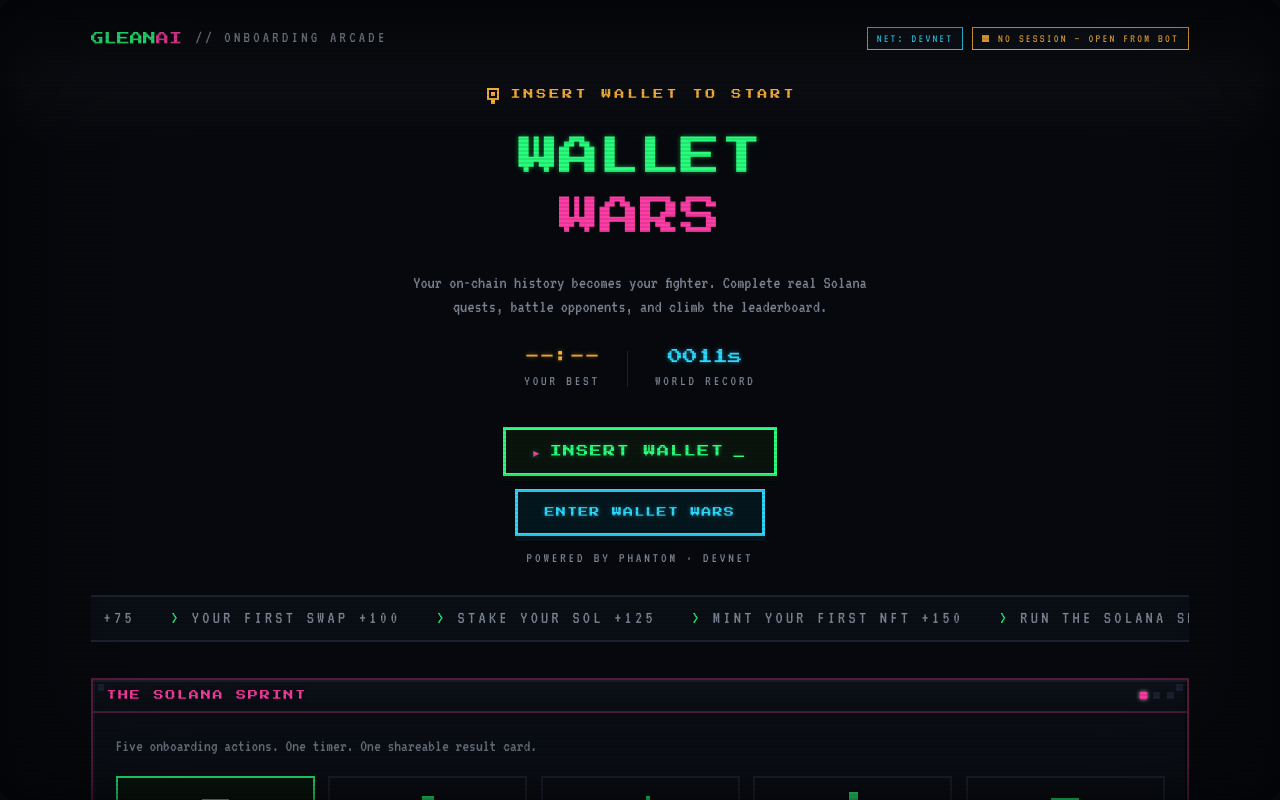
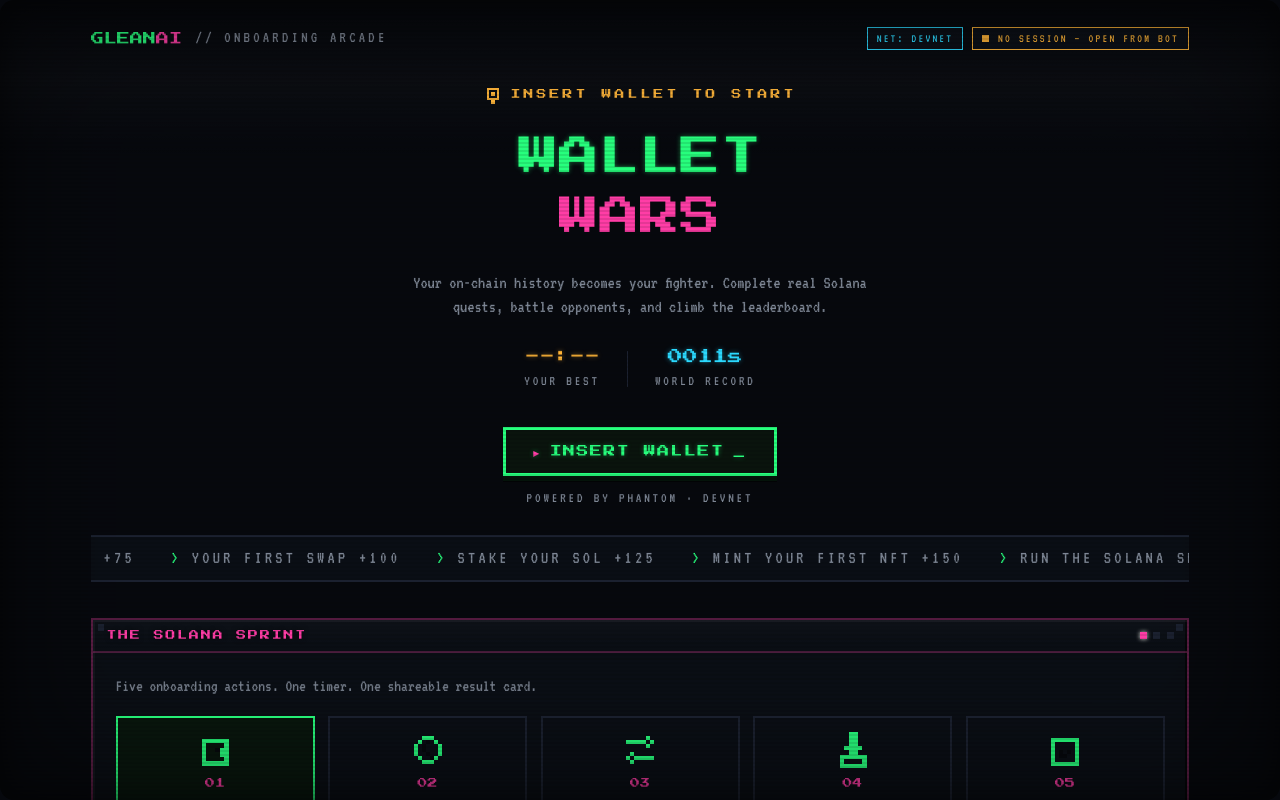
Before and after one commit to williamsburgsh-commits/GleanAI, a Next.js app in the folder web/: page / in a window 1280 px wide. Shown: the top 800 px of the page. Built offline with nearby package versions, Linux system fonts and the light colour scheme.

Commit message:
Improve home and play navigation with state-aware hero CTA.
Show a single Insert Wallet button until connected, then Continue plus a secondary Wallet Wars link; add BACK navigation from the play page.

Co-authored-by: Cursor <cursoragent@cursor.com>

```diff
--- a/web/app/page.tsx
+++ b/web/app/page.tsx
@@ -1,7 +1,7 @@
 import Link from 'next/link';
 import { CrtPanel } from '@/components/CrtPanel';
 import { Ticker } from '@/components/Ticker';
-import { ConnectButton } from '@/components/ConnectButton';
+import { HomeHeroCta } from '@/components/HomeHeroCta';
 import { TelegramCapture } from '@/components/TelegramCapture';
 import {
   PixelWallet,
@@ -95,15 +95,7 @@ export default function Home() {
           </div>
         </div>
 
-        <div className="mt-8 flex flex-col items-center gap-3">
-          <ConnectButton cluster={cluster} />
-          <Link href="/wallet-wars" className="arcade-btn-cyan text-[10px]">
-            Enter Wallet Wars
-          </Link>
-          <p className="font-term text-[14px] uppercase tracking-[0.2em] text-ash">
-            powered by phantom · devnet
-          </p>
-        </div>
+        <HomeHeroCta cluster={cluster} />
       </section>
 
       <Ticker items={QUEST_TICKER} />
--- a/web/app/play/page.tsx
+++ b/web/app/play/page.tsx
@@ -3,6 +3,7 @@
 import { useCallback, useEffect, useState } from 'react';
 import Link from 'next/link';
 import { CrtPanel } from '@/components/CrtPanel';
+import { useTelegram } from '@/components/TelegramProvider';
 import {
   getStoredWallet,
   clearConnection,
@@ -33,6 +34,9 @@ interface QuestItem {
 type VerifyState = Record<string, { busy: boolean; msg: string | null; ok?: boolean }>;
 
 export default function Play() {
+  const { inTelegram } = useTelegram();
+  const homeHref = inTelegram ? '/app' : '/';
+
   const [wallet, setWallet] = useState<string | null>(null);
   const [tg, setTg] = useState<string | null>(null);
   const [ready, setReady] = useState(false);
@@ -139,6 +143,13 @@ export default function Play() {
 
   return (
     <main className="mx-auto flex min-h-screen max-w-3xl flex-col px-4 py-6 sm:px-6">
+      <Link href={homeHref} className="mb-4 inline-flex items-center gap-2 font-pixel text-[9px] text-cyan">
+        <span className="inline-block h-4 w-4">
+          <PixelArrowLeft />
+        </span>
+        BACK
+      </Link>
+
       <header className="mb-6 flex items-center justify-between">
         <span className="font-pixel text-[13px] text-phosphor">
           GLEAN<span className="text-magenta">AI</span>
--- /dev/null
+++ b/web/components/HomeHeroCta.tsx
@@ -0,0 +1,43 @@
+'use client';
+
+import { useEffect, useState } from 'react';
+import Link from 'next/link';
+import { ConnectButton } from '@/components/ConnectButton';
+import { getStoredWallet, type PhantomCluster } from '@/lib/phantom';
+import { PixelArrowRight } from '@/components/PixelArt';
+
+export function HomeHeroCta({ cluster }: { cluster: PhantomCluster }) {
+  const [wallet, setWallet] = useState<string | null>(null);
+  const [ready, setReady] = useState(false);
+
+  useEffect(() => {
+    setWallet(getStoredWallet());
+    setReady(true);
+  }, []);
+
+  return (
+    <div className="mt-8 flex flex-col items-center gap-3">
+      {!ready ? null : wallet ? (
+        <>
+          <Link href="/play" className="arcade-btn">
+            <span className="h-3 w-3 text-phosphor">
+              <PixelArrowRight />
+            </span>
+            Continue
+          </Link>
+          <Link
+            href="/wallet-wars"
+            className="font-pixel text-[9px] uppercase tracking-[0.15em] text-cyan hover:text-phosphor"
+          >
+            Enter Wallet Wars →
+          </Link>
+        </>
+      ) : (
+        <ConnectButton cluster={cluster} />
+      )}
+      <p className="font-term text-[14px] uppercase tracking-[0.2em] text-ash">
+        powered by phantom · {cluster}
+      </p>
+    </div>
+  );
+}
```
